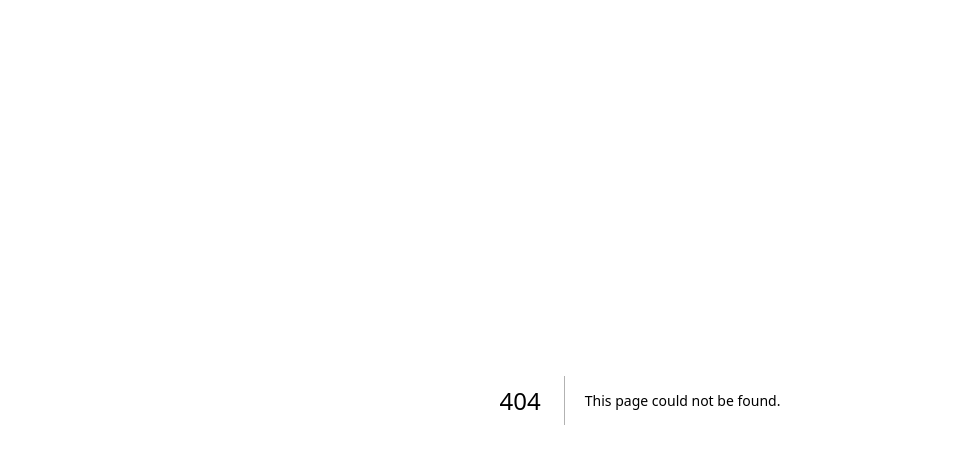
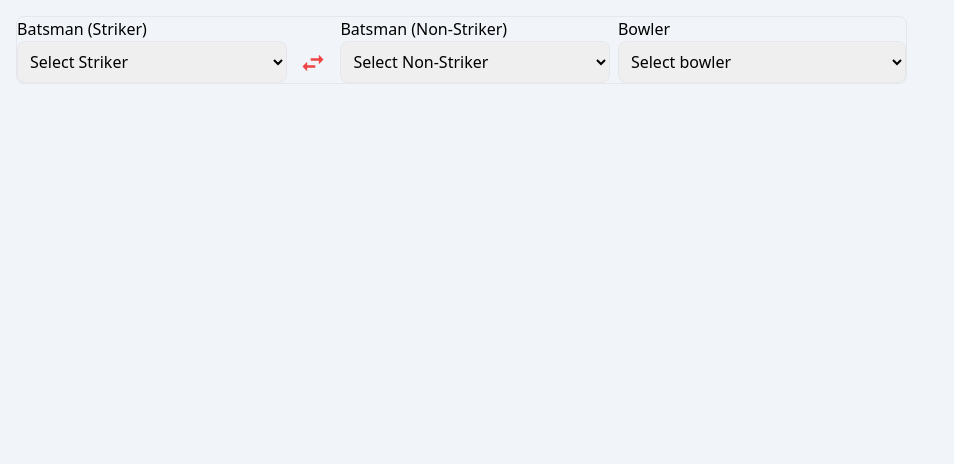
Before and after one commit to amanpalap/scoreboard, a Next.js app: page /home in a window 1280 px wide. Before the commit this address had no page. Shown: the top 464 px of the page, without its empty margins (0-954 px from the left). Built offline with nearby package versions, Linux system fonts and the light colour scheme.

Commit message:
addes: select fields for players

```diff
--- /dev/null
+++ b/src/app/(ui)/home/Home.tsx
@@ -0,0 +1,12 @@
+import AdminPanel from '@/components/adminPanel/AdminPanel'
+import React from 'react'
+
+const Home = () => {
+    return (
+        <div className='grid grid-cols-7 items-start justify-center p-4 max-h-screen '>
+            <AdminPanel />
+        </div>
+    )
+}
+
+export default Home
--- a/src/(ui)/home/page.tsx
+++ b/src/app/(ui)/home/page.tsx
@@ -1,5 +1,5 @@
 import React from 'react'
-import Home from '@/app/page'
+import Home from './Home'
 
 const page = () => {
     return (
--- a/src/app/layout.tsx
+++ b/src/app/layout.tsx
@@ -15,7 +15,7 @@ export default function RootLayout({
   return (
     <html lang="en">
       <body
-        className='min-h-screen'
+        className='min-h-screen bg-slate-100'
       >
         {children}
       </body>
--- a/src/app/page.tsx
+++ b/src/app/page.tsx
@@ -1,4 +1,4 @@
-export default function Home() {
+export default function Homepage() {
   return (
     <div>
       hello
--- /dev/null
+++ b/src/components/adminPanel/AdminPanel.tsx
@@ -0,0 +1,12 @@
+import React from 'react'
+import SwapInputs from './components/SwapInputs'
+
+const AdminPanel = () => {
+    return (
+        <section className='w-full col-span-5 items-center justify-between border rounded-lg h-full'>
+            <SwapInputs />
+        </section>
+    )
+}
+
+export default AdminPanel
--- /dev/null
+++ b/src/components/adminPanel/components/SwapInputs.tsx
@@ -0,0 +1,76 @@
+'use client'
+import React, { useState } from 'react';
+import { IoMdSwap } from 'react-icons/io';
+
+const SwapInputs = () => {
+    const players = ['Player 1', 'Player 2', 'Player 3', 'Player 4'];
+
+    const [striker, setStriker] = useState('');
+    const [nonStriker, setNonStriker] = useState('');
+    const [bowler, setBowler] = useState('')
+
+    const swapNames = () => {
+        setStriker(nonStriker);
+        setNonStriker(striker);
+    };
+
+    return (
+        <div className="grid grid-cols-3 items-center space-x-2 w-full">
+            <section className='col-span-2 grid grid-cols-11 items-center justify-between'>
+                <div className='col-span-5'>
+                    <label className='w-full'>Batsman (Striker) </label>
+                    <select
+                        name="striker"
+                        value={striker}
+                        onChange={(e) => setStriker(e.target.value)}
+                        className='cursor-pointer w-full p-2 rounded-lg border'
+                    >
+                        <option value="">Select Striker</option>
+                        {players.map((player, index) => (
+                            <option key={index} value={player}>
+                                {player}
+                            </option>
+                        ))}
+                    </select>
+                </div>
+                <div className='col-span-1 flex items-end h-full justify-center  pb-2'>
+                    <IoMdSwap className="text-red-500 w-6 h-6 cursor-pointer col-span-1" onClick={swapNames} />
+                </div>
+                <div className='col-span-5'>
+                    <label className='w-full'>Batsman (Non-Striker) </label>
+                    <select
+                        name="nonStriker"
+                        value={nonStriker}
+                        onChange={(e) => setNonStriker(e.target.value)}
+                        className='cursor-pointer w-full p-2 rounded-lg border'
+                    >
+                        <option value="">Select Non-Striker</option>
+                        {players.map((player, index) => (
+                            <option key={index} value={player}>
+                                {player}
+                            </option>
+                        ))}
+                    </select>
+                </div>
+            </section>
+            <section className='col-span-1'>
+                <label className='w-full'>Bowler </label>
+                <select
+                    name="bowler"
+                    value={bowler}
+                    onChange={(e) => setBowler(e.target.value)}
+                    className='cursor-pointer w-full p-2 rounded-lg border'
+                >
+                    <option value="">Select bowler</option>
+                    {players.map((player, index) => (
+                        <option key={index} value={player}>
+                            {player}
+                        </option>
+                    ))}
+                </select>
+            </section>
+        </div>
+    );
+};
+
+export default SwapInputs;
```
Also changed, not shown: package.json (+5 -4 lines), src/(ui)/home/Home.tsx (deleted, +0 -11 lines), 1 other file (tests, documents, lock files or other folders).
